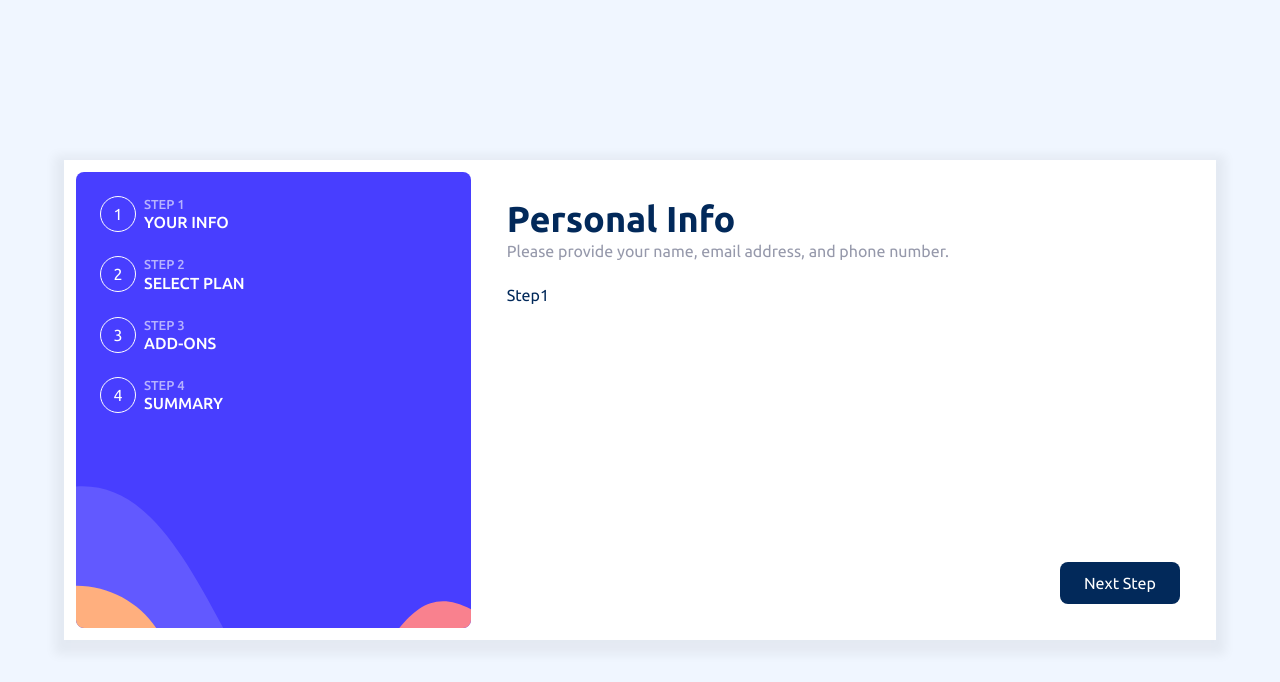
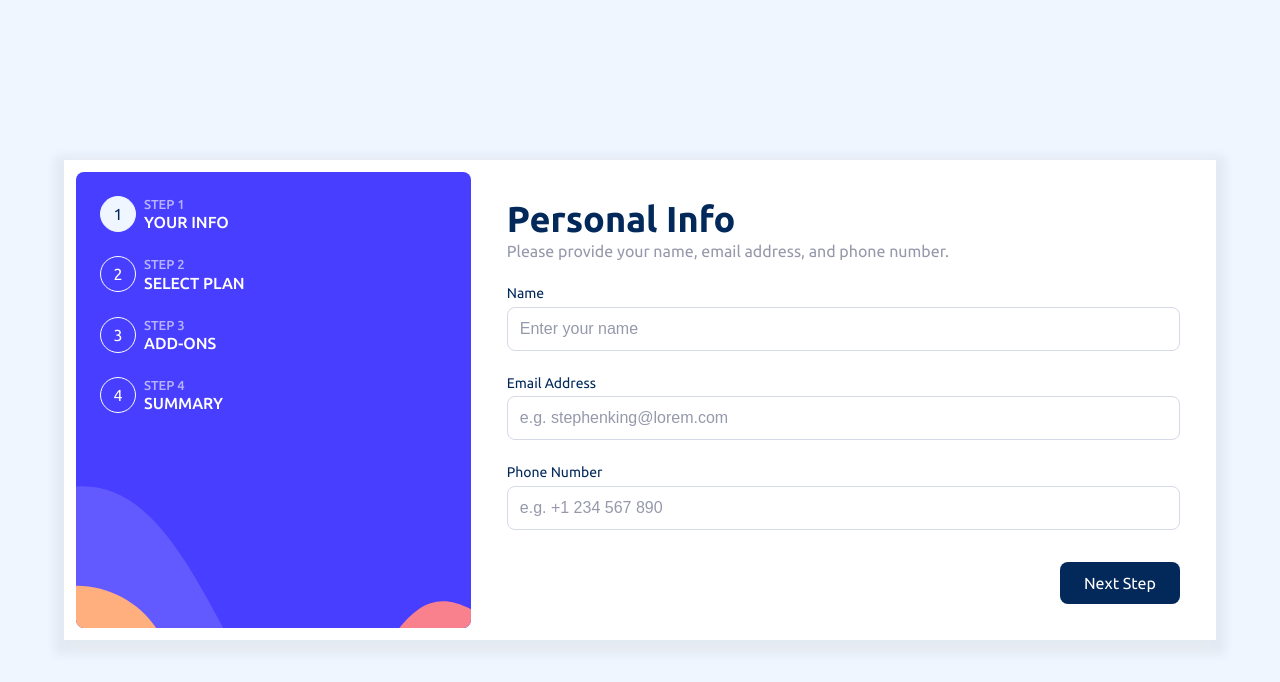
Before and after one commit to yvnvs/multi-step-form, a React (Vite) app: page / in a window 1280 px wide. Shown: the top 682 px of the page. Built offline with nearby package versions, Linux system fonts and the light colour scheme.

Commit message:
step1 component

```diff
--- a/src/components/multi-step-form/index.jsx
+++ b/src/components/multi-step-form/index.jsx
@@ -45,7 +45,7 @@ function MultiStepForm(){
 
     return(
         <S.MultiStepForm>
-            <Sidebar></Sidebar>
+            <Sidebar activeStep={activeStep}></Sidebar>
             <ActiveStep {...Steps[activeStep]}></ActiveStep>
         </S.MultiStepForm>
     )
--- a/src/components/sidebar/index.jsx
+++ b/src/components/sidebar/index.jsx
@@ -2,11 +2,11 @@
 import * as S from "./styled";
 import {Items} from "./constants"
 
-function Sidebar(){
+function Sidebar({activeStep}){
     return (
         <S.Sidebar>
             {Items.map((item) => (
-                <S.Item key={item.id}>
+                <S.Item key={item.id} isActive={activeStep===item.id}>
                         <S.ItemNumber>{item.number}</S.ItemNumber>
                         <S.ItemBody>
                             <S.Subtitle>{item.subtitle}</S.Subtitle>
--- a/src/components/sidebar/styled.jsx
+++ b/src/components/sidebar/styled.jsx
@@ -1,4 +1,4 @@
-import styled from "styled-components";
+import styled, {css} from "styled-components";
 import SidebarBg from "../../assets/bg-sidebar-desktop.svg"
 
 export const Sidebar = styled.div`
@@ -15,14 +15,6 @@ width: 35%;
 border-radius: 8px;
 
 `;
-
-
-export const Item = styled.div`
-display:flex;
-align-items: center;
-gap: 8px;
-`;
-
 export const ItemNumber = styled.span`
 width: 36px;
 height:36px;
@@ -32,6 +24,24 @@ display:flex;
 align-items: center;
 justify-content:center;
 `;
+
+
+export const Item = styled.div`
+display:flex;
+align-items: center;
+gap: 8px;
+
+${ItemNumber} {
+${({isActive}) =>
+    isActive &&
+    css`
+        background-color: var(--magnolia);
+        color: var(--marine-blue);
+        border-color: var(--magnolia);
+    `}
+}
+`;
+
 
 export const ItemBody = styled.div`
 
--- a/src/components/step-1/index.jsx
+++ b/src/components/step-1/index.jsx
@@ -1,16 +1,36 @@
-import { useState } from "react";
-import Step from "../step"
+import React from "react";
+import Step from "../step";
+import FormJSON from "../../../form.json"
+
+import * as S from "./styled";
 
 
 
+function Step1(props) {
+    const { step1 } = FormJSON;
+    const hasError =false;
 
-function Step1(props){
-    console.log(props)
+
     return (
+
         <Step {...props}>
-             Step1
-         </Step>
-    )
+            <S.Step1>
+                {step1.map((item) => (
+                    <S.FormItem key={item.id} hasError={hasError}>
+                        <S.Label htmlFor={item.id}>{item.label}</S.Label>
+
+                        <S.Input
+                         name={item.id}
+                         type={item.type}
+                         placeholder={item.placeholder}
+                         />
+
+                        {hasError && (<S.ErrorMessage>This field is required</S.ErrorMessage>)}
+                    </S.FormItem>
+                ))}
+            </S.Step1>
+        </Step>
+        );
 }
 
 export default Step1;
--- a/src/components/step-1/styled.jsx
+++ b/src/components/step-1/styled.jsx
@@ -1 +1,58 @@
-import styled from "styled-components";
+import styled, { css } from "styled-components";
+
+export const Step1 = styled.div`
+display: flex;
+flex-direction: column;
+gap: 24px;
+`;
+
+
+export const Input = styled.input`
+padding:12px;
+font-size: 16px;
+border: 1px solid var(--light-gray);
+border-radius: 8px;
+color:var(--marine-blue);
+font-weight:500px;
+transition: border-color 200ms ease;
+
+
+&:hover{
+    border-color: var(--purplish-blue);
+}
+
+&::placeholder{
+    color:var(--cool-gray);
+}
+
+`;
+
+
+export const FormItem = styled.div`
+display: flex;
+flex-direction: column;
+gap: 4px;
+position: relative;
+font-size: 12px;
+
+${Input} {
+    ${({ hasError }) =>
+        hasError &&
+        css`
+        border-color: var(--strawberry-red);
+    ` }
+
+    }
+`;
+
+export const Label = styled.label`
+font-size: 14px;
+`;
+
+export const ErrorMessage = styled.p`
+position: absolute;
+top: 0;
+right: 0;
+color: var(--strawberry-red);
+font-size: 14px;
+`;
```
